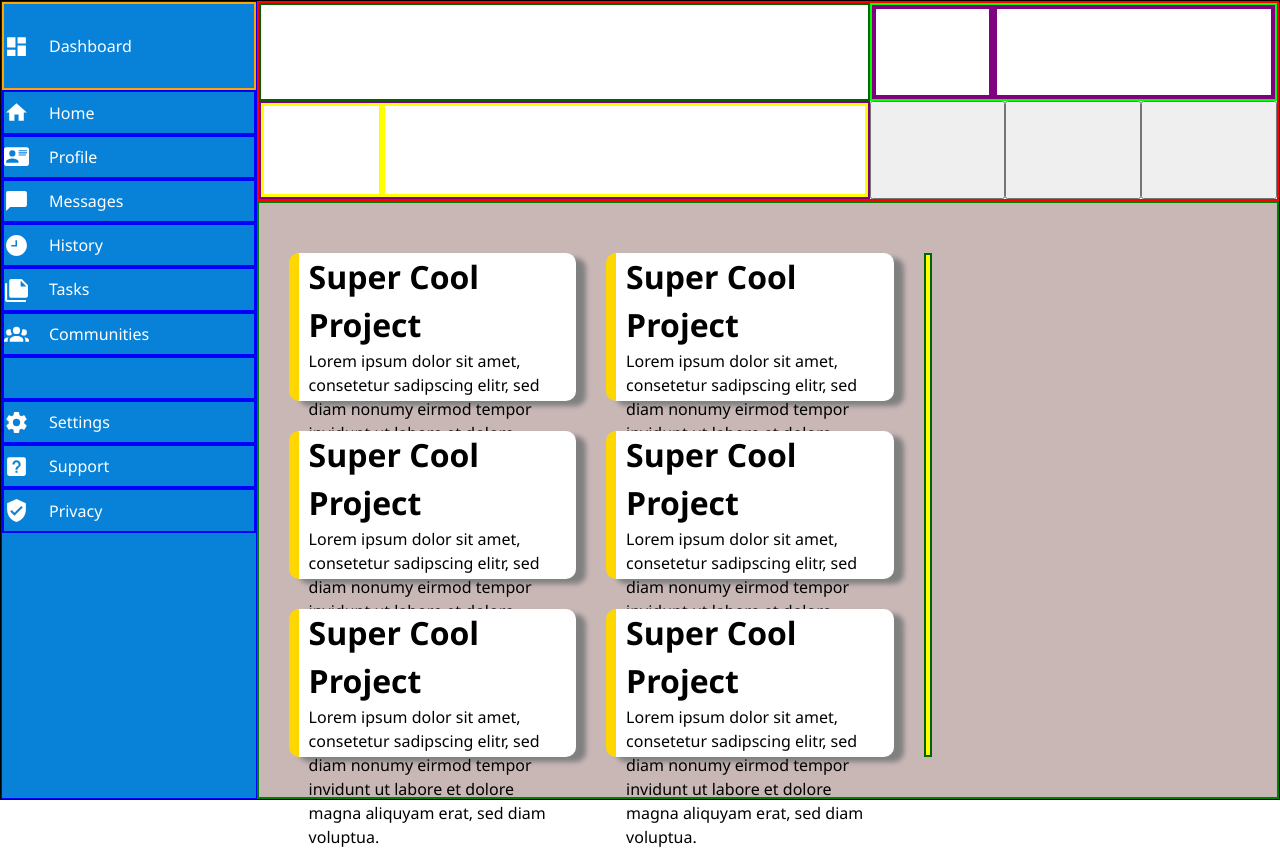
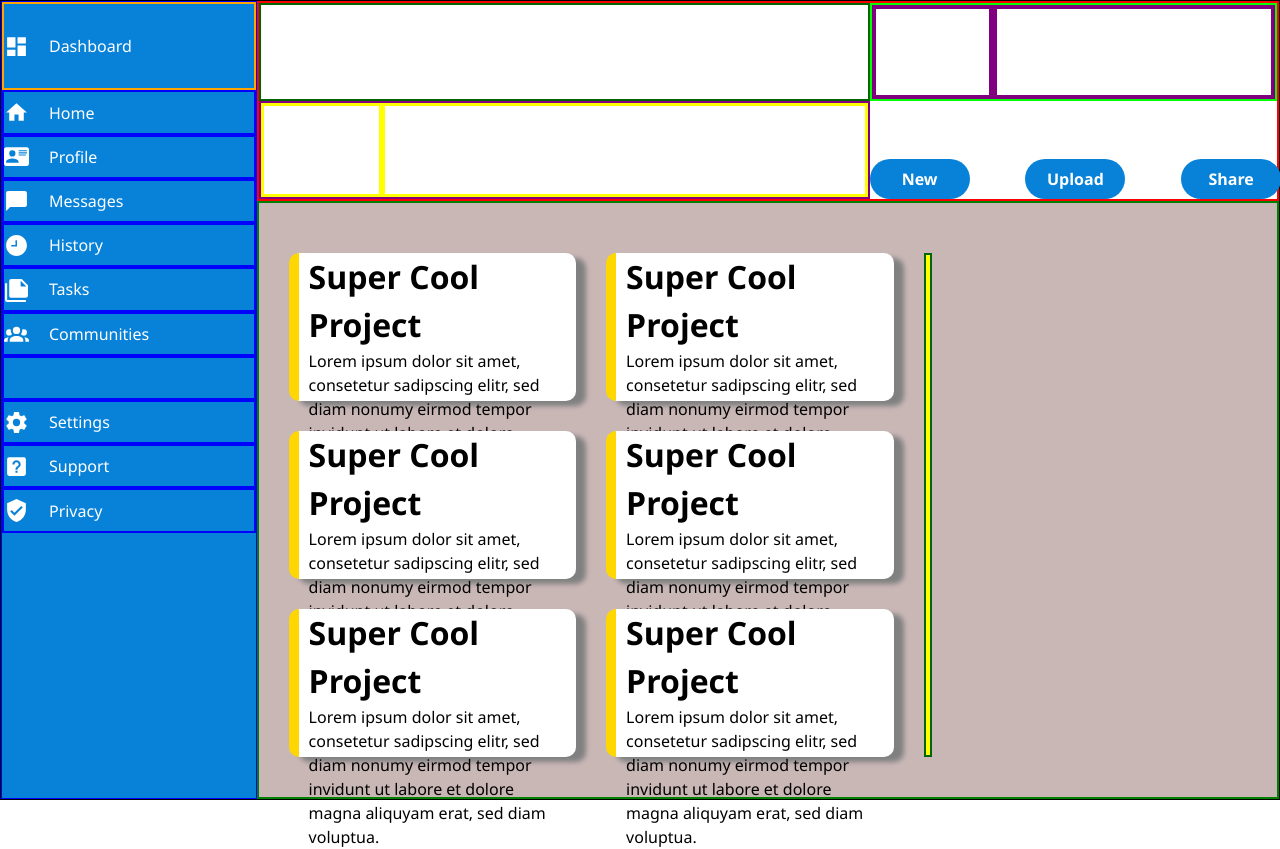
Before and after one commit to lburscheidt/amazing-admin-dashboard, a plain HTML site: page index.html in a window 1280 px wide. Drawn offline with Linux system fonts and the light colour scheme.

Commit message:
Add buttons to header

```diff
--- a/index.html
+++ b/index.html
@@ -22,9 +22,9 @@
         <div class="greeting"></div>
       </div>
       <div class="buttons">
-        <button></button>
-        <button></button>
-        <button></button>
+        <button>New</button>
+        <button>Upload</button>
+        <button>Share</button>
       </div>
     </header>
     <aside>
--- a/style.css
+++ b/style.css
@@ -108,6 +108,8 @@ header {
   grid-template-columns: repeat(3, calc(100% / 3));
   grid-row-start: 2;
   grid-column-start: 2;
+  gap: 20px;
+  align-items: end;
 }
 
 aside {
@@ -218,3 +220,13 @@ main {
   display: grid;
   border-radius: 10px;
 }
+
+button {
+  background-color: var(--lochmara);
+  border-radius: 20px;
+  border: none;
+  height: 40px;
+  width: 100px;
+  color: white;
+  font-weight: 700;
+}
```
